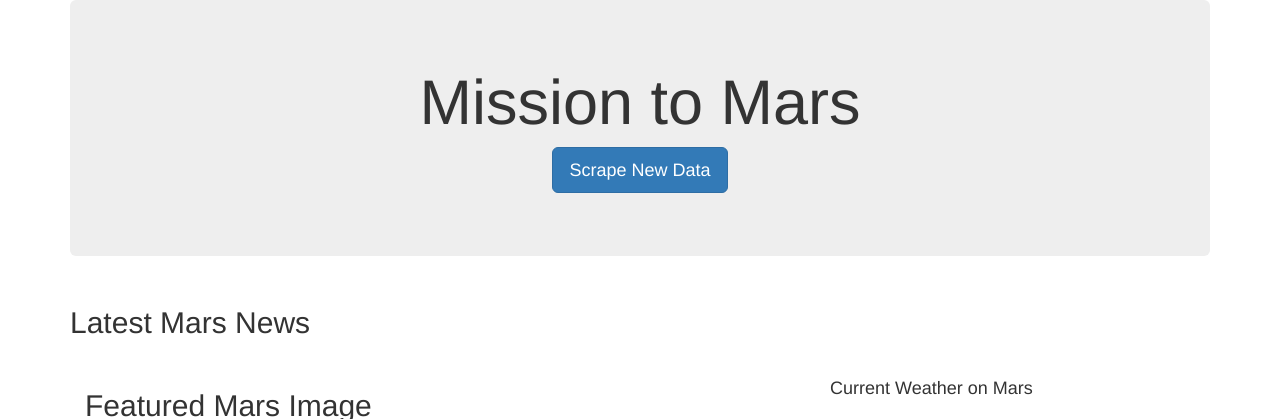
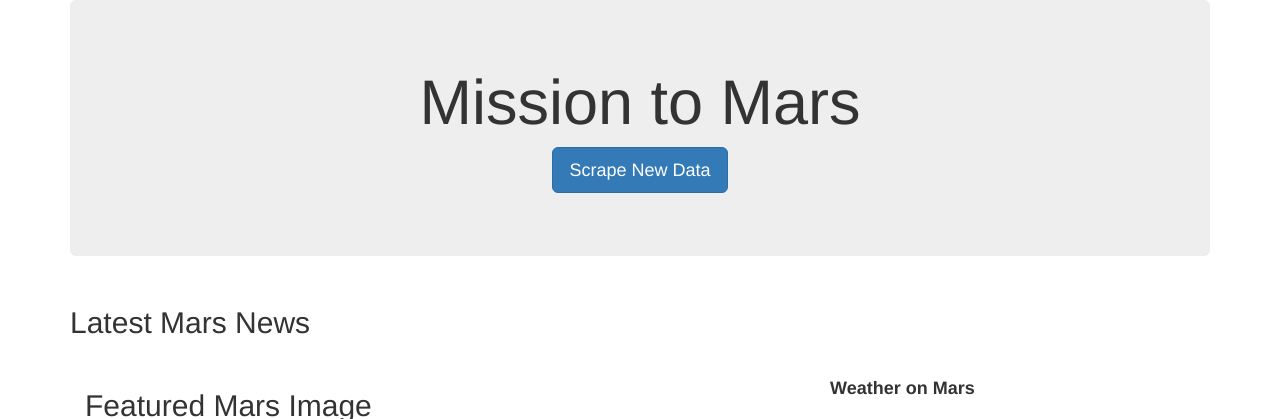
Before and after one commit to davidgmathews/HW_12_Web_Scraping, a Flask app: template templates/index.html in a window 1280 px wide. Shown: the top 419 px of the page. Run offline with Flask 2, Linux system fonts and the light colour scheme; the template is opened without the code that fills it, so the values that code supplies are empty; some libraries are stand-ins or nearby versions.

Commit message:
final full version

```diff
--- a/app.py
+++ b/app.py
@@ -24,7 +24,7 @@ def scr():
     # Creates a collection in the database and inserts two documents
     mars_dict=scrape()
     db.scrape_results.insert_many([mars_dict])
-    return render_template('index.html', mars_dict=mars_dict,tb=make_response(mars_dict['table_html'],200))
+    return render_template('index.html', mars_dict=mars_dict)
 
 
 # Set route
@@ -36,8 +36,7 @@ def indx():
     client = pymongo.MongoClient(conn)
     # Cnnect to a database. Will create one if not already available.
     db = client.mars_db
-    mars_dict=db.scrape_results
-
+    mars_dict=db.scrape_results.find()[0]
     return render_template('index.html', mars_dict=mars_dict)
 
 
--- a/templates/index.html
+++ b/templates/index.html
@@ -7,6 +7,7 @@
   <meta http-equiv="X-UA-Compatible" content="ie=edge">
   <title>Hot Finds</title>
   <link rel="stylesheet" href="https://maxcdn.bootstrapcdn.com/bootstrap/3.3.7/css/bootstrap.min.css">
+
 
 </head>
 
@@ -22,7 +23,7 @@
     <div class="row" id="craiglist-listings">
       <div class="col-md-12">
         <h2>Latest Mars News</h2>
-        <h4>{{mars_dict.latest_news_title}}</h4>
+        <h4><b>{{mars_dict.latest_news_title}}</b></h4>
         <h5>{{mars_dict.latest_news_paragraphs}}</h5>
       </div>
     </div>
@@ -35,11 +36,11 @@
     </div>
     <div class="col-lg-4">
           <div class="row">
-            <h4>Current Weather on Mars</h4>
+            <h4><b>Weather on Mars</b></h4>
             <h5>{{mars_dict.mars_weather}}</h5>
           </div>
-          <!-- <table border="1" class="dataframe">  <thead>    <tr style="text-align: right;">      <th></th>      <th>value</th>    </tr>    <tr>      <th>description</th>      <th></th>    </tr>  </thead>  <tbody>    <tr>      <th>Equatorial Diameter:</th>      <td>6,792 km</td>    </tr>    <tr>      <th>Polar Diameter:</th>      <td>6,752 km</td>    </tr>    <tr>      <th>Mass:</th>      <td>6.42 x 10^23 kg (10.7% Earth)</td>    </tr>    <tr>      <th>Moons:</th>      <td>2 (Phobos &amp; Deimos)</td>    </tr>    <tr>      <th>Orbit Distance:</th>      <td>227,943,824 km (1.52 AU)</td>    </tr>    <tr>      <th>Orbit Period:</th>      <td>687 days (1.9 years)</td>    </tr>    <tr>      <th>Surface Temperature:</th>      <td>-153 to 20 °C</td>    </tr>    <tr>      <th>First Record:</th>      <td>2nd millennium BC</td>    </tr>    <tr>      <th>Recorded By:</th>      <td>Egyptian astronomers</td>    </tr>  </tbody></table> -->
-          {{tb}}
+          <h4><b>Mars Facts</b></h4>
+          {{mars_dict.table_html | safe}}
     </div>
   </div>
     <div class="container">
@@ -48,7 +49,7 @@
 
         <figure>
         <img src={{mars_dict.hemisphere_image_urls[0]['img_url']}} alt="Valles Marineris Hemisphere Enhanced" height="100%" width="100%">
-        <caption><h4>Valles Marineris Enhanced</h4></caption>
+        <caption><h4><b>Valles Marineris Enhanced</b></h4></caption>
         </figure>
 
     </div>
@@ -56,21 +57,21 @@
 
         <figure>
         <img src={{mars_dict.hemisphere_image_urls[1]['img_url']}} alt="Cerberus Hemisphere Enhanced" height="100%" width="100%">
-        <caption><h4>Cerberus Enhanced</h4></caption>
+        <caption><h4><b>Cerberus Enhanced</b></h4></caption>
         </figure>
     </div>
     <div class="col-lg-6">
 
         <figure>
         <img src={{mars_dict.hemisphere_image_urls[2]['img_url']}} alt="Schiaparelli Hemisphere Enhanced" height="100%" width="100%">
-        <caption><h4>Schiaparelli Enhanced</h4></caption>
+        <caption><h4><b>Schiaparelli Enhanced</b></h4></caption>
         </figure>
     </div>
     <div class="col-lg-6">
 
         <figure>
         <img src={{mars_dict.hemisphere_image_urls[3]['img_url']}} alt="Syrtis Major Hemisphere Enhanced" height="100%" width="100%">
-        <caption><h4>Syrtis Major Enhanced</h4></caption>
+        <caption><h4><b>Syrtis Major Enhanced</b></h4></caption>
         </figure>
     </div>
       </div>
--- a/templates/styles.css
+++ b/templates/styles.css
@@ -0,0 +1,3 @@
+div {
+background: aquamarine;
+}
```
Also changed, not shown: 4 other files.
